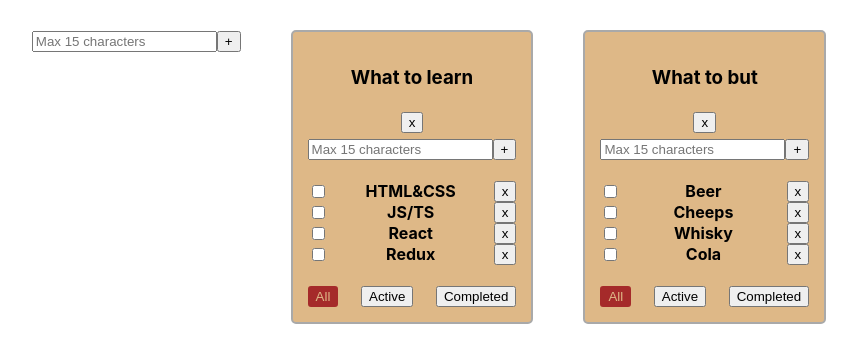
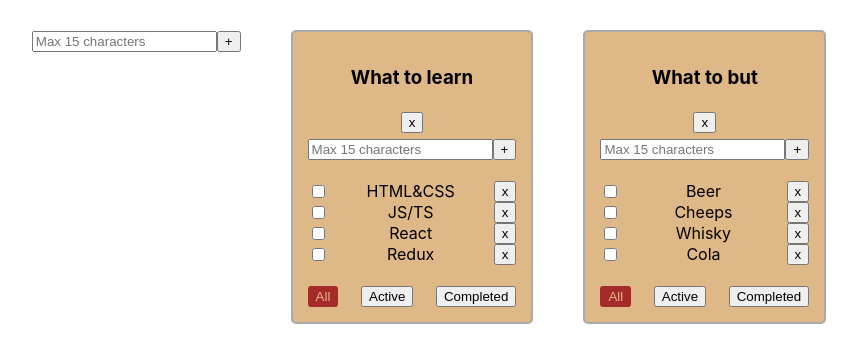
Before and after one commit to Voris03/ToDo-List, a React (Create React App) app: page / in a window 1280 px wide. Shown: the top 362 px of the page, without its empty margins (186-1043 px from the left). Built offline with nearby package versions, Linux system fonts and the light colour scheme.

Commit message:
add: f-changeTaskTitle

```diff
--- a/src/App.tsx
+++ b/src/App.tsx
@@ -142,6 +142,14 @@ function App() {
     setTodolist(newTodolistTitle);
   };
 
+  const changeTaskTitle = (taskId: string, title: string, todolistId: string) => {
+    const newTodolistTasks = {
+      ...tasks,
+      [todolistId]: tasks[todolistId].map(t => t.id === taskId ? {...t, title: title} : t)
+    }
+    setTasks(newTodolistTasks)
+  }
+
 
   // GUI
 
@@ -169,6 +177,7 @@ function App() {
             addTask={addTask}
             setTaskNewStatus={setTaskNewStatus}
             changeTodolistItem={changeTodolistItem}
+            changeTaskTitle={changeTaskTitle}
           />
         );
       })}
--- a/src/ToDoList/Todolist.tsx
+++ b/src/ToDoList/Todolist.tsx
@@ -23,6 +23,7 @@ type TodoListPropsType = {
     todolistId: string
   ) => void;
   changeTodolistItem: (title: string, todolistId: string) => void
+  changeTaskTitle : (taskId: string, title: string, todolistId: string) => void
 };
 
 export const TodoList = (props: TodoListPropsType) => {
@@ -43,6 +44,9 @@ export const TodoList = (props: TodoListPropsType) => {
               e.currentTarget.checked,
               props.todolistId
             );
+          const changeTaskTitleHandler = (title: string) => {
+            props.changeTaskTitle(task.id, title, props.todolistId)
+          }
 
           return (
             <li className="wrapper">
@@ -51,9 +55,11 @@ export const TodoList = (props: TodoListPropsType) => {
                 checked={task.isDone}
                 onChange={setTaskNewStatus}
               />{" "}
-              <span className={task.isDone ? "task-done" : "task"}>
+              {/* <span className={task.isDone ? "task-done" : "task"}>
                 {task.title}
-              </span>
+              </span> */}
+
+              <EditableSpan changeTitle={changeTaskTitleHandler} title={task.title} />
               <Button title={"x"} onClickHandler={removeTaskHandler} />
             </li>
           );
```
